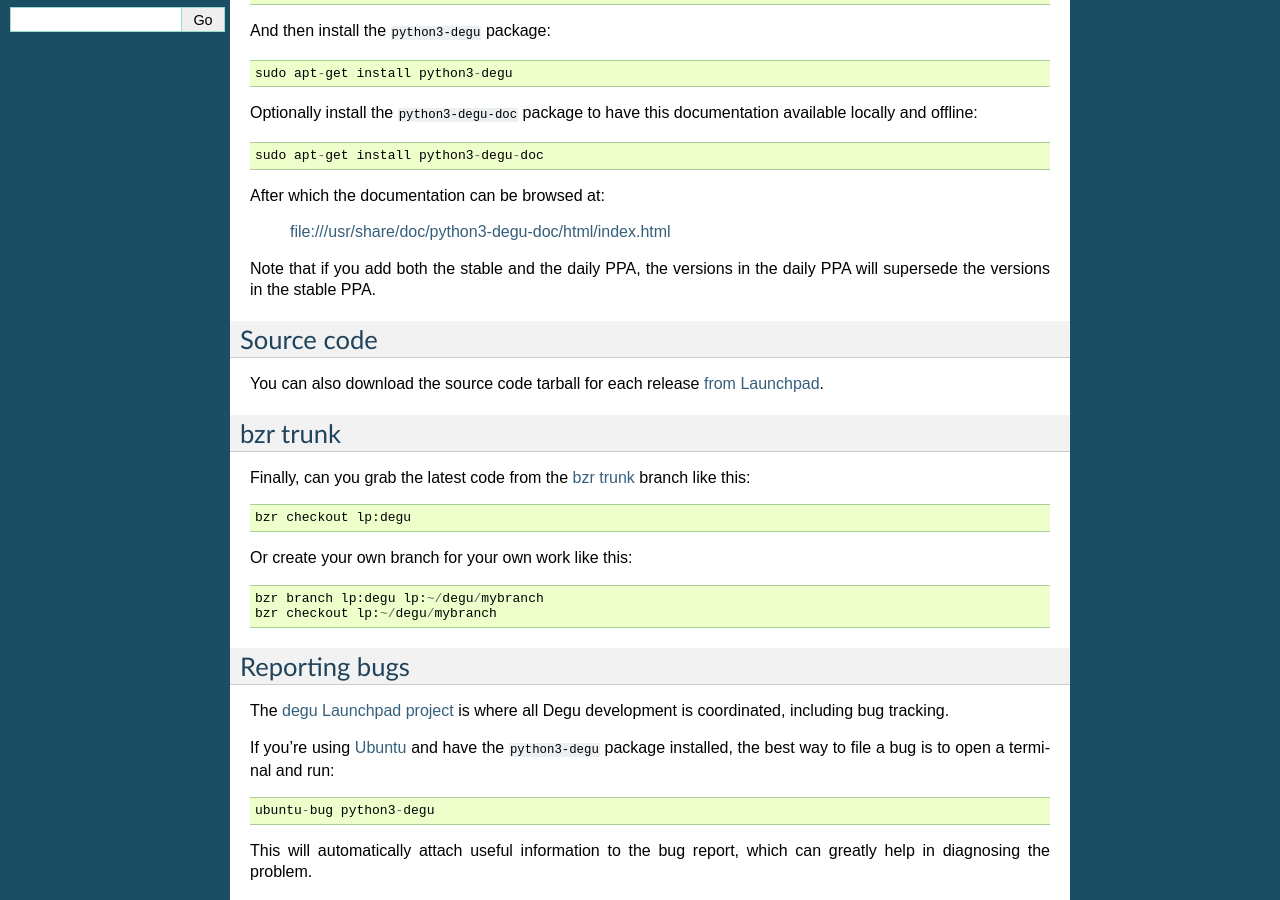
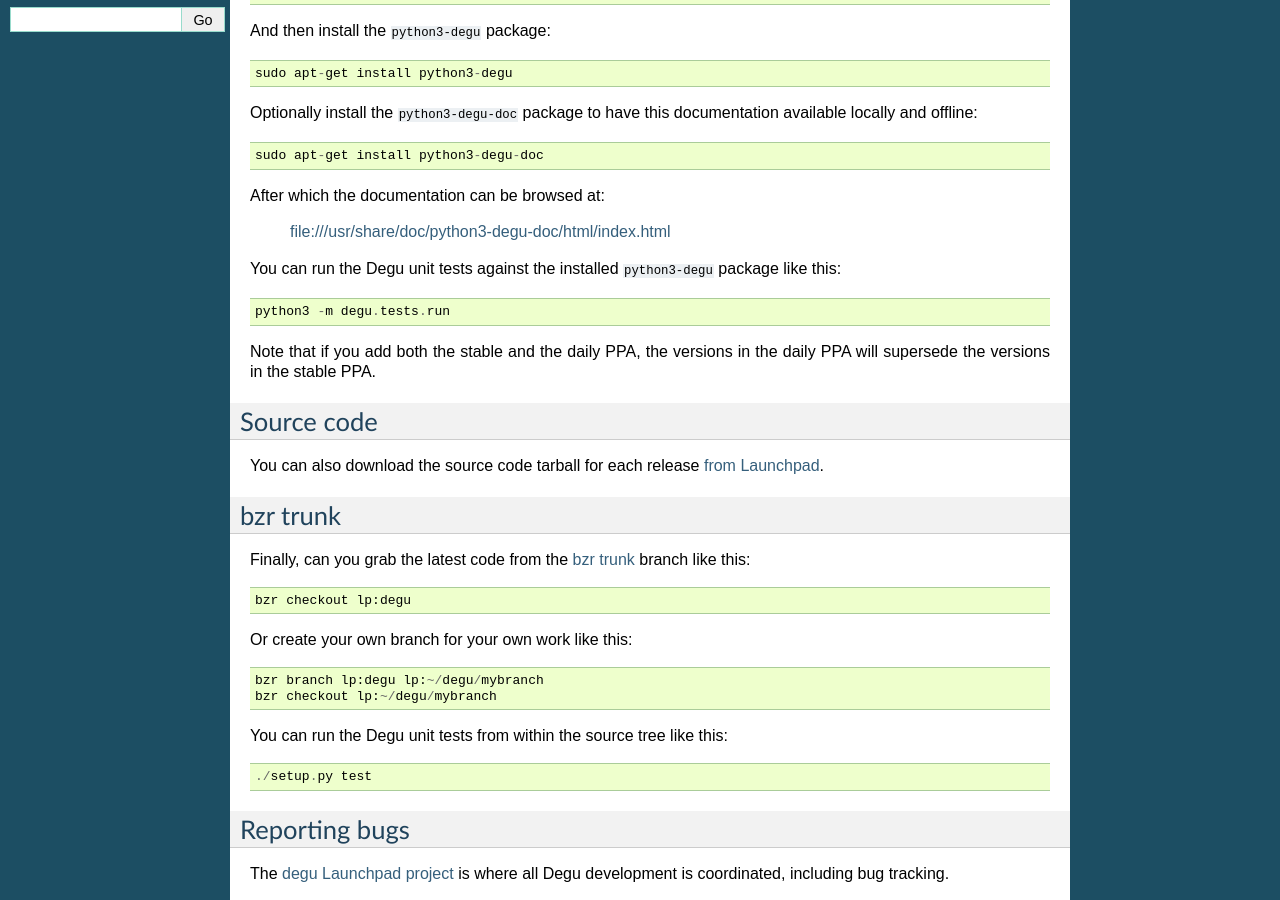
Before and after one commit to json420/degu, a Sphinx documentation site: the page built from doc/install.rst, in a window 1280 px wide and 900 px high, scrolled down 357 px. Built offline with Sphinx 7.4.7, drawn with Linux system fonts in a browser that asks for light colours.

Commit message:
doc/install.rst: add information about running the unit tests

```diff
--- a/doc/install.rst
+++ b/doc/install.rst
@@ -3,6 +3,7 @@
 
 `Degu`_ packages are available for `Ubuntu`_ in the
 `Novacut Stable Releases PPA`_ and the `Novacut Daily Builds PPA`_.
+
 
 Install on Ubuntu
 -----------------
@@ -30,6 +31,11 @@
 
     file:///usr/share/doc/python3-degu-doc/html/index.html
 
+You can run the Degu unit tests against the installed ``python3-degu`` package
+like this::
+
+    python3 -m degu.tests.run
+
 Note that if you add both the stable and the daily PPA, the versions in the
 daily PPA will supersede the versions in the stable PPA.
 
@@ -54,6 +60,10 @@
 
     bzr branch lp:degu lp:~/degu/mybranch
     bzr checkout lp:~/degu/mybranch
+
+You can run the Degu unit tests from within the source tree like this::
+
+    ./setup.py test
 
 
 
```
